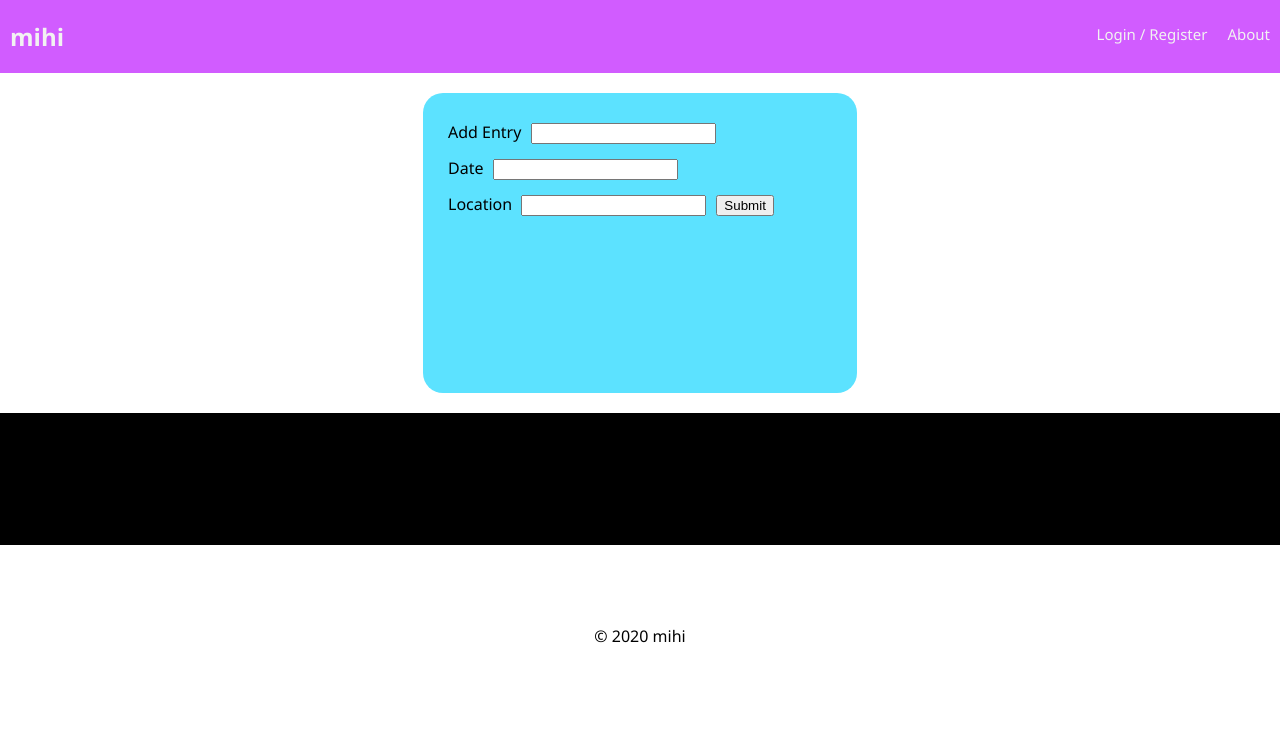
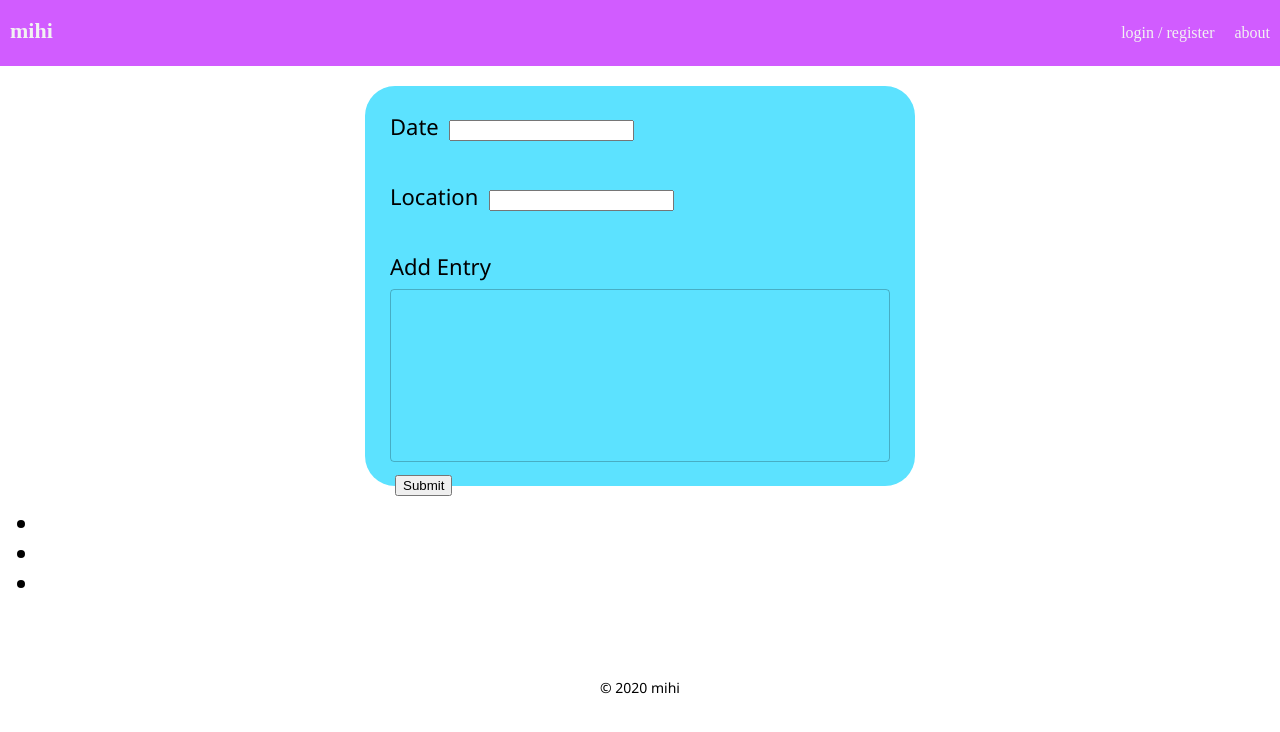
Before and after one commit to nicrpayne/mihi, a React app: page /#/form in a window 1280 px wide. Built offline with nearby package versions, Linux system fonts and the light colour scheme; no server answers; a web font is replaced by a local one.

Commit message:
styling updates

```diff
--- a/public/index.html
+++ b/public/index.html
@@ -1,16 +1,25 @@
 <!doctype html>
 <html lang="en">
-  <head >
+
+<head>
   <meta charset="utf-8">
   <meta name="viewport" content="width=device-width, initial-scale=1, shrink-to-fit=no">
   <meta name="theme-color" content="#000000">
-
+  <link href='https://fonts.googleapis.com/css?family=Offside' rel='stylesheet'>
+  <style>
+    body {
+      font-family: 'Offside';
+      font-size: 22px;
+    }
+  </style>
   <title>App</title>
 </head>
+
 <body>
   <noscript>
     You need to enable JavaScript to run this app.
   </noscript>
   <div id="react-root"></div>
 </body>
+
 </html>
--- a/src/components/App/App.css
+++ b/src/components/App/App.css
@@ -37,11 +37,20 @@ body {
 
 form {
     background-color: #5ce2ff;
-    width: 30%;
-    height: 250px;
+    width: 200px;
+    height: 120px;
     margin: 20px auto;
     padding: 25px;
-    border-radius: 20px;
+    border-radius: 30px;
+}
+
+.journalEntryForm {
+     background-color: #5ce2ff;
+    width: 500px;
+    height: 350px;
+    margin: 20px auto;
+    padding: 25px;
+    border-radius: 30px;
 }
 
 input {
@@ -53,11 +62,13 @@ input {
   background-color: white;
   border-radius: 4px;
   color: black;
-  min-height: 50px;
-  min-width: 100px;
+  min-height: 35px;
+  min-width: 75px;
   outline:0;
   cursor: pointer;
   font-size: 14px;
+
+
 }
 
 .log-in:hover, .log-out:hover, .register:hover {
@@ -83,7 +94,6 @@ input {
 
 .emotion-list {
   text-align: center;
-  background-color: black;
 }
 
 .MovieList-Header {
--- a/src/components/Footer/Footer.css
+++ b/src/components/Footer/Footer.css
@@ -3,4 +3,5 @@ footer {
     /* background-color: black;
     color: white; */
     text-align: center;
+    font-size: 14px;
 }
--- a/src/components/JournalEntryForm/JournalEntryForm.jsx
+++ b/src/components/JournalEntryForm/JournalEntryForm.jsx
@@ -1,5 +1,6 @@
 import React, { Component } from 'react';
 import { connect } from 'react-redux'
+import TextField from '@material-ui/core/TextField'
 
 // const mapStateToProps = reduxState => ({
 //     reduxState
@@ -39,25 +40,39 @@ class JournalEntryForm extends Component {
         return (
 
             <div>
-                <form onSubmit={this.handleClick}>
-                    <label> Add Entry </label>
-                    <input value={this.state.newEntry.text} onChange={(event) => this.handleChangeFor('text', event)} />
-                    <br />
+                <form
+                className="journalEntryForm"
+                onSubmit={this.handleClick}>
                     <label> Date </label>
                     <input value={this.state.newEntry.date} onChange={(event) => this.handleChangeFor('date', event)} />
                     <br />
+                    <br />
+
                     <label> Location </label>
                     <input value={this.state.newEntry.location} onChange={(event) => this.handleChangeFor('location', event)} />
+                    <br/>
+                    <br />
+
+                    <label> Add Entry </label>
+                    <TextField
+                    multiline
+                    rows='8'
+                    margin='dense'
+                    variant='outlined'
+                    style={{width: 500}}
+                    value={this.state.newEntry.text}
+                    onChange={(event) => this.handleChangeFor('text', event)} />
+                    <br />
                     <input type="submit" onClick={this.handleClick} />
                 </form>
 
                 <ul className="emotion-list">
                     <li>{this.props.reduxState.displayEmotionEntriesReducer.primary.name}</li>
-                    <li>{this.props.reduxState.displayEmotionEntriesReducer.primary.color}</li>
+                    {/* <li>{this.props.reduxState.displayEmotionEntriesReducer.primary.color}</li> */}
                     <li>{this.props.reduxState.displayEmotionEntriesReducer.secondary.name}</li>
-                    <li>{this.props.reduxState.displayEmotionEntriesReducer.secondary.color}</li>
+                    {/* <li>{this.props.reduxState.displayEmotionEntriesReducer.secondary.color}</li> */}
                     <li>{this.props.reduxState.displayEmotionEntriesReducer.tertiary.name}</li>
-                    <li>{this.props.reduxState.displayEmotionEntriesReducer.tertiary.color}</li>
+                    {/* <li>{this.props.reduxState.displayEmotionEntriesReducer.tertiary.color}</li> */}
                 </ul>
 
             </div>
--- a/src/components/LoginPage/LoginPage.js
+++ b/src/components/LoginPage/LoginPage.js
@@ -49,13 +49,13 @@ class LoginPage extends Component {
         <form
         className="loginForm"
         onSubmit={this.login}>
-          <h1 >Login</h1>
+          {/* <h1 >Login</h1> */}
           <div>
             <label htmlFor="username">
-              Username:
               <input
                 type="text"
                 name="username"
+                placeholder="Username"
                 value={this.state.username}
                 onChange={this.handleInputChangeFor('username')}
               />
@@ -63,10 +63,10 @@ class LoginPage extends Component {
           </div>
           <div >
             <label htmlFor="password">
-              Password:
               <input
                 type="password"
                 name="password"
+                placeholder="Password"
                 value={this.state.password}
                 onChange={this.handleInputChangeFor('password')}
               />
--- a/src/components/Nav/Nav.css
+++ b/src/components/Nav/Nav.css
@@ -4,6 +4,7 @@
     display: inline-block;
     color: #f2f2f2;
     padding-left: 10px;
+    font-family: 'Offside';font-size: 22px;
 }
 
 .nav {
@@ -18,13 +19,15 @@
   text-align: center;
   padding: 24px 10px;
   text-decoration: none;
-  font-size: 15px;
 
   /* these last two make the logout button in
   the nav bar look like another link */
   border:none;
   cursor: pointer;
   outline:0;
+    font-family: 'Offside';
+    font-size: 16px;
+
 }
 
 .nav-link:hover {
--- a/src/components/Nav/Nav.js
+++ b/src/components/Nav/Nav.js
@@ -14,7 +14,7 @@ const Nav = (props) => (
         {/* Show this link if they are logged in or not,
         but call this link 'Home' if they are logged in,
         and call this link 'Login / Register' if they are not */}
-        {props.user.id ? 'Home' : 'Login / Register'}
+        {props.user.id ? 'Home' : 'login / register'}
       </Link>
       {/* Show the link to the info page and the logout button if the user is logged in */}
       {props.user.id && (
@@ -48,7 +48,7 @@ const Nav = (props) => (
       )}
       {/* Always show this link since the about page is not protected */}
       <Link className="nav-link" to="/about">
-        About
+        about
       </Link>
     </div>
   </div>
```
Lines whose indentation alone changed are shown as unchanged.
